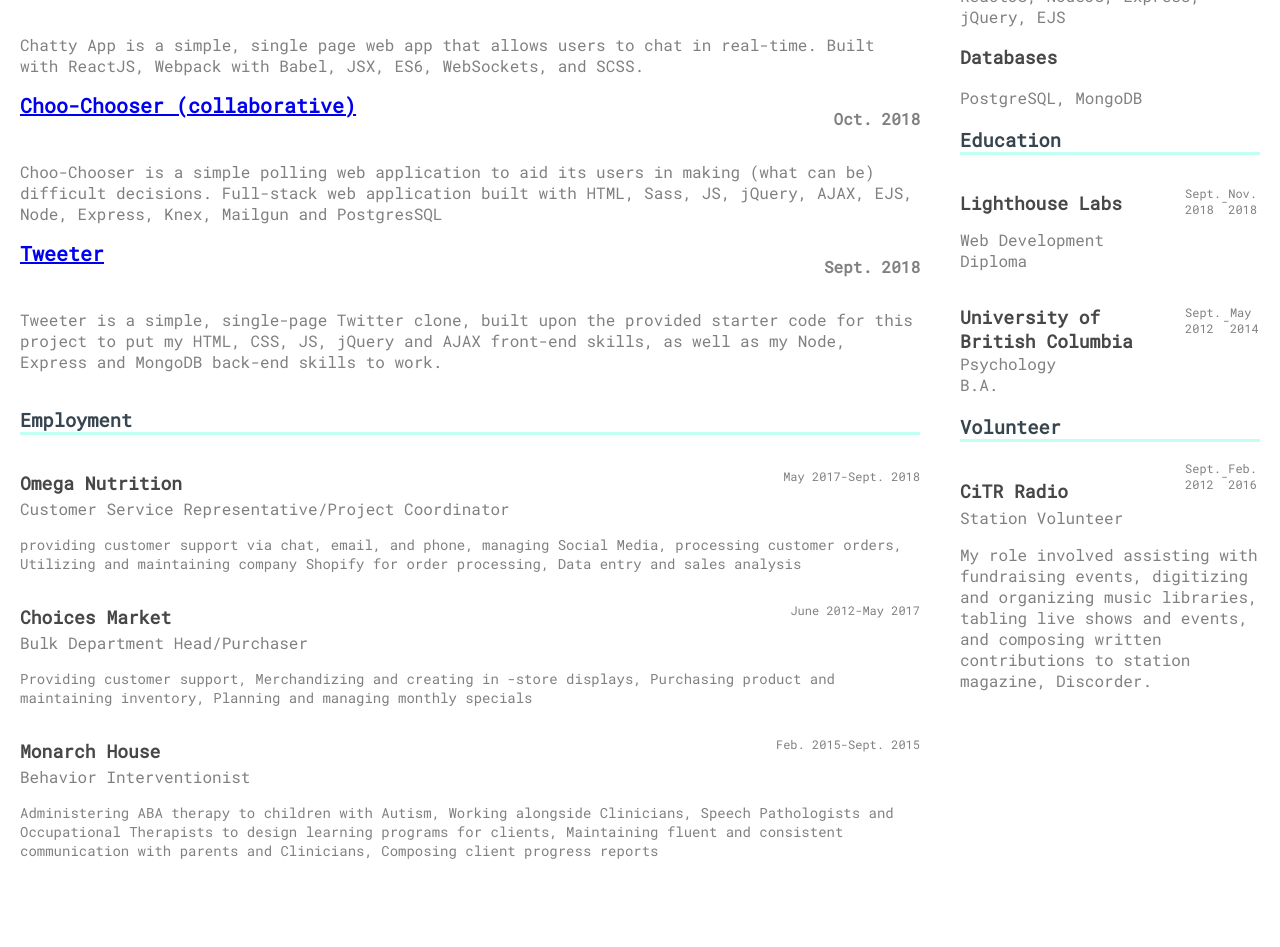
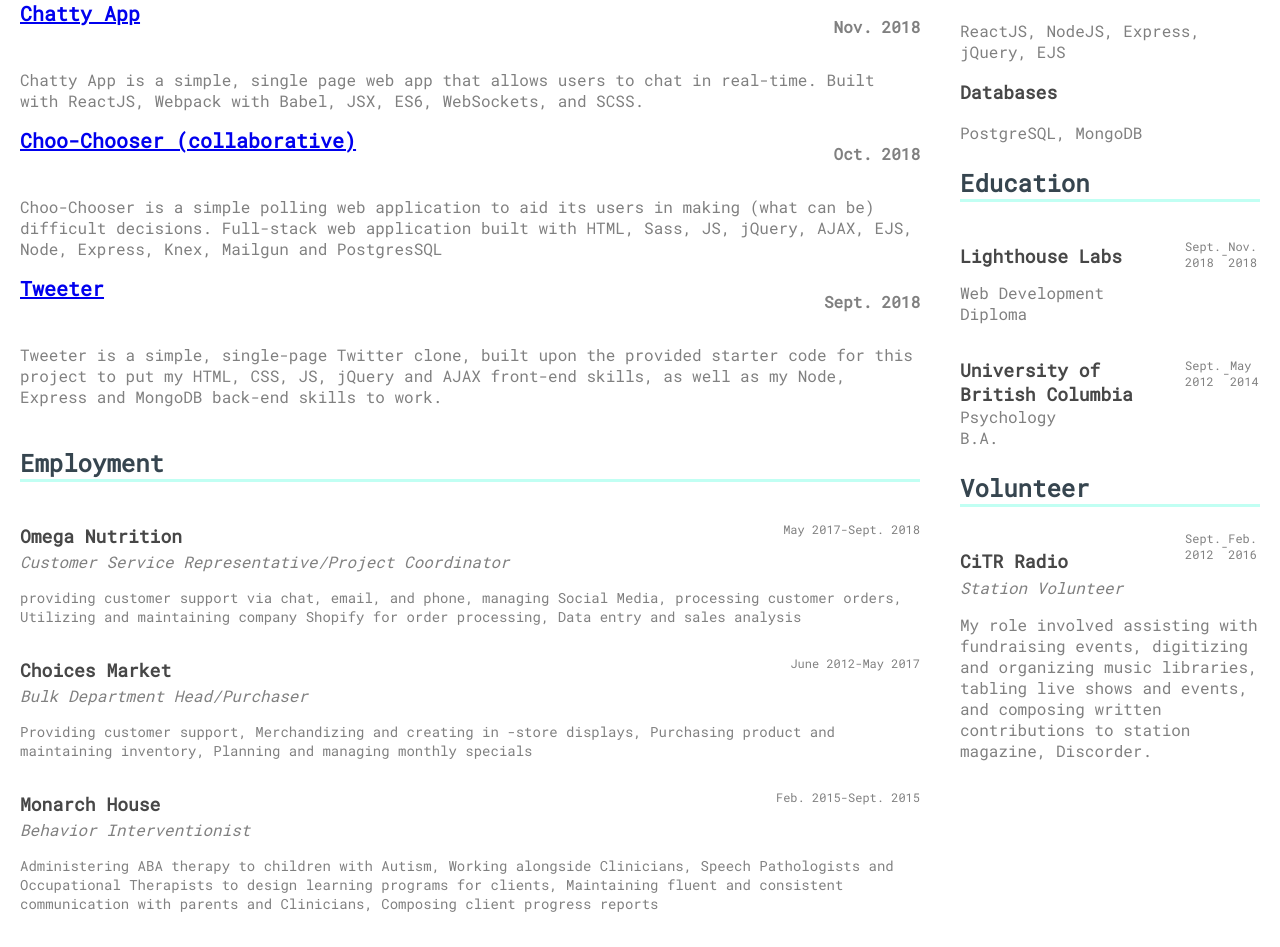
Before and after one commit to haggisbreakfast/resume, a React (Create React App) app: page / in a window 1280 px wide. Shown: the part 720-1667 px from the top of the page. Before the commit the page ends 1614 px from the top, so only its background shows below. Built offline with nearby package versions, Linux system fonts and the light colour scheme.

Commit message:
styles position fonts

```diff
--- a/src/Job.tsx
+++ b/src/Job.tsx
@@ -24,6 +24,7 @@ const Company = styled.p`
 const Position = styled.p`
   margin-top: 0px;
   padding-top: 0px;
+  font-style: italic;
 `;
 const DateContainer = styled.div`
   flex-direcion: row;
--- a/src/Volunteer.tsx
+++ b/src/Volunteer.tsx
@@ -23,7 +23,9 @@ const Organization = styled.p`
   margin-bottom: 0px;
   color: rgb(71, 71, 71);
 `;
-const Position = styled.p``;
+const Position = styled.p`
+  font-style: italic;
+`;
 const StartDate = styled.p``;
 const EndDate = styled.p``;
 const Summary = styled.p``;
--- a/src/index.tsx
+++ b/src/index.tsx
@@ -50,6 +50,7 @@ export const Header = styled.h3`
   color: #36454f;
   font-weight: 900;
   border-bottom: solid #c1fff3;
+  font-size: 24px;
 `;
 const NameContainer = styled.div`
   // display: flex;
```
